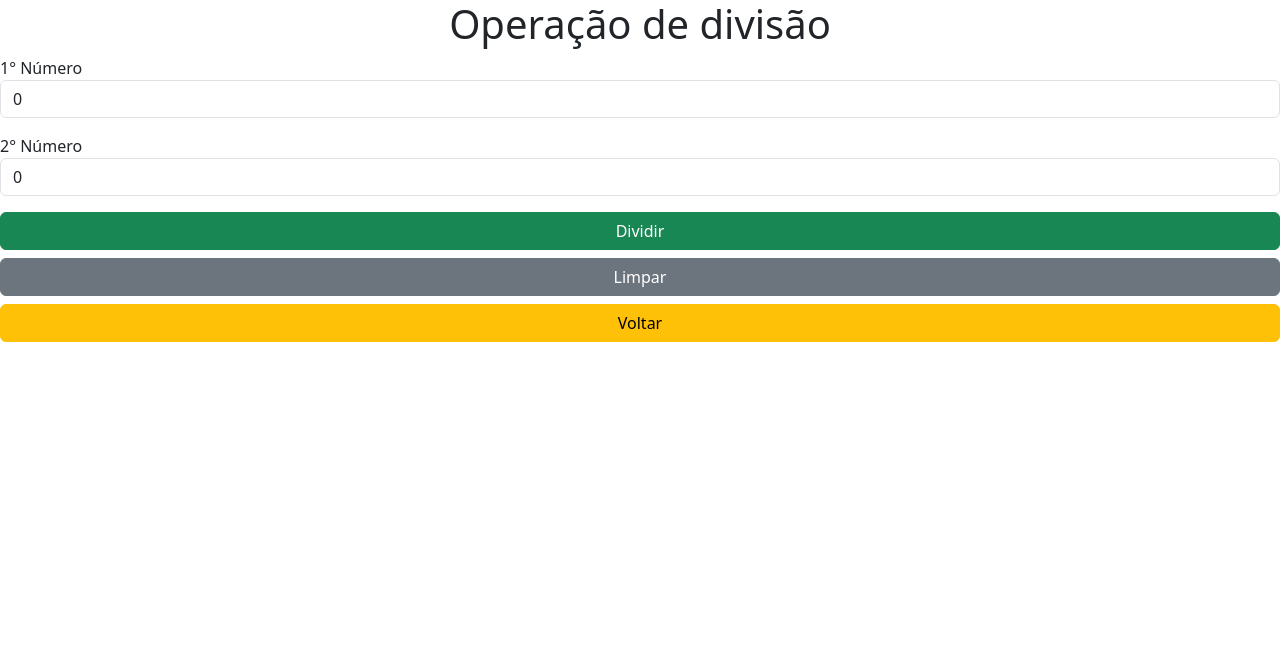
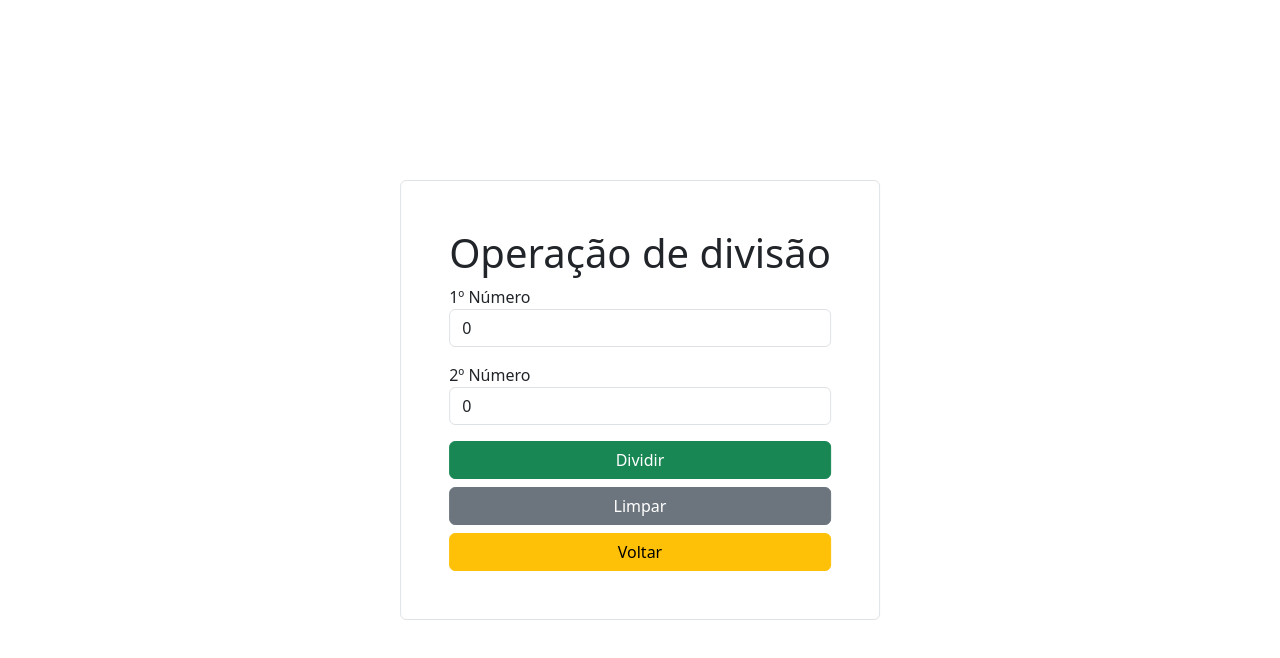
Before and after one commit to GermanoCesarSS/Projeto-usando-VUE, a Vue app: page / in a window 1280 px wide. Shown: the top 658 px of the page. Built offline with nearby package versions, Linux system fonts and the light colour scheme; the HTML template or start-up script is replaced by a standard one.

Commit message:
Divisao terminado

```diff
--- a/src/Divisao.vue
+++ b/src/Divisao.vue
@@ -1,30 +1,22 @@
 <template>
-    <div class="position absolute
-                top-50">
+  <div class="position-absolute top-50 start-50 translate-middle border p-5 rounded">
       <h1 class="text-center">Operação de divisão</h1>
       <form @submit.prevent="dividir()">
           <div class="col">
-          <label for="n1">1° Número</label>
-          <input type="number" name="n1" id="n1"
-                  class="form-control" v-model="n1"/>
+              <label for="n1">1º Número</label>
+              <input type="number" name="n1" id="n1" class="form-control" v-model="n1" />
           </div>
           <div class="col mt-3">
-          <label for="n2">2° Número</label>
-          <input type="number" name="n2" id="n2"
-                  class="form-control" v-model="n2"/>
+              <label for="n2">2º Número</label>
+              <input type="number" name="n2" id="n2" class="form-control" v-model="n2" />
           </div>
           <div class="col text-center mt-3 d-grid gap-2">
-          <button type="submit"
-                  class="btn btn-success">Dividir</button>
-          <button type="submit"
-                  @click="limparReferencias()"
-                  class="btn btn-secondary">Limpar</button>
+              <button type="submit" class="btn btn-success">Dividir</button>
+              <button type="button" @click="limparReferencias()" class="btn btn-secondary">Limpar</button>
               <router-link to="/" class="btn btn-warning">Voltar</router-link>
           </div>
       </form>
-      <h3 v-if="divisao != null"
-      class="mt-3 text-center">
-          A divisão entre {{n1}} e {{ n2 }} é {{ divisao }}
+      <h3 v-if="divisao != null" class="mt-3 text-center">A divisão entre {{ n1 }} e {{ n2 }} é {{ divisao }}
       </h3>
   </div>
 </template>
@@ -34,14 +26,17 @@
 
 const n1 = ref(0)
 const n2 = ref(0)
-
 const divisao = ref(null)
 
-  function dividir(){
+function dividir() {
+  if(n2.value == 0) {
+      alert("O divisor não pode ser zero!");
+  } else {
       divisao.value = n1.value / n2.value
   }
+}
 
-  function limparReferencias(){
+function limparReferencias() {
   n1.value = n2.value = 0
   divisao.value = null
 }
```
Lines whose indentation alone changed are shown as unchanged.
